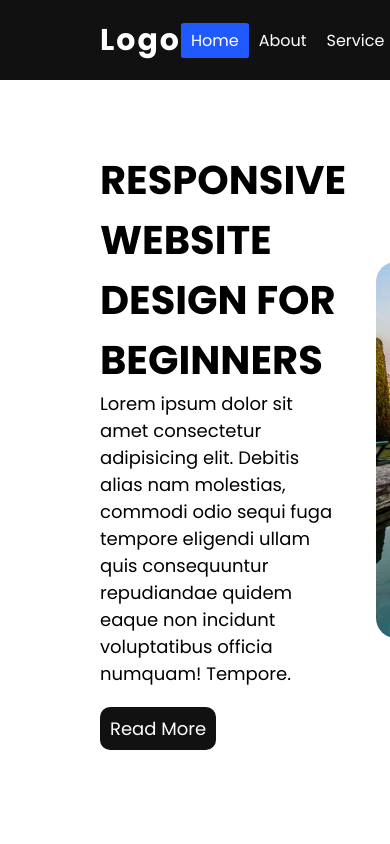
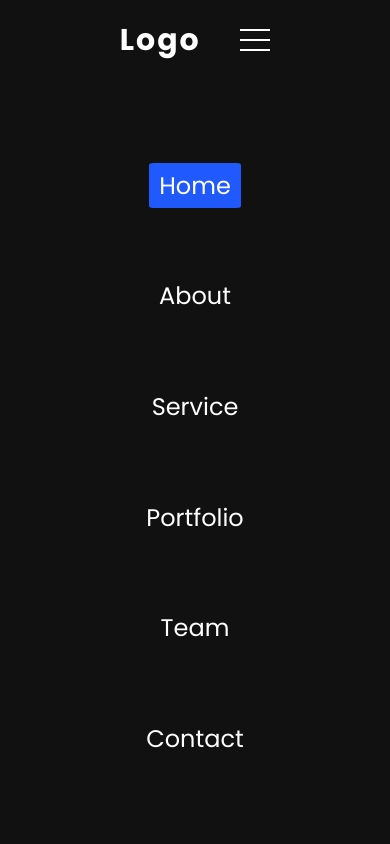
Before and after one commit to btbruno/projetoLogo2, a plain HTML site: page index.html in a window 390 px wide. Shown: the top 844 px of the page. Drawn offline with Linux system fonts and the light colour scheme.

Commit message:
Estrutura do menu Mobile pronta

```diff
--- a/css/style.scss
+++ b/css/style.scss
@@ -124,3 +124,58 @@ section{
 
     }
 }
+@media(max-width:992px){
+    header {
+        ul{
+            position: absolute;
+            top:80px;
+            left: 0;
+            width: 100%;
+            height: calc(100vh - 80px);
+            padding: 50px 100px;
+            text-align: center;
+            overflow: auto;
+            transition: 0.5s;
+            background: #111;
+            flex-direction: column;
+
+            li{
+
+                a{
+                    margin: 5px 0;
+                    font-size: 24px;
+                }
+            }
+        }
+        .toggle{
+            display: block;
+            position: relative;
+            width: 30px;
+            height: 30px;
+            cursor: pointer;
+
+            &::before{
+                content: "";
+                position: absolute;
+                top: 4px;
+                width: 100%;
+                height: 2px;
+                background: white;
+                z-index: 1;
+                box-shadow: 0 10px 0 #ffff;
+                transition: 0.5s;
+            }
+            &::after{
+                content: "";
+                position: absolute;
+                bottom: 4px;
+                width: 100%;
+                height: 2px;
+                background: white;
+                z-index: 1;
+                transition: 0.5s;
+            }
+        }
+    }
+
+}
```
Also changed, not shown: css/style.css.
